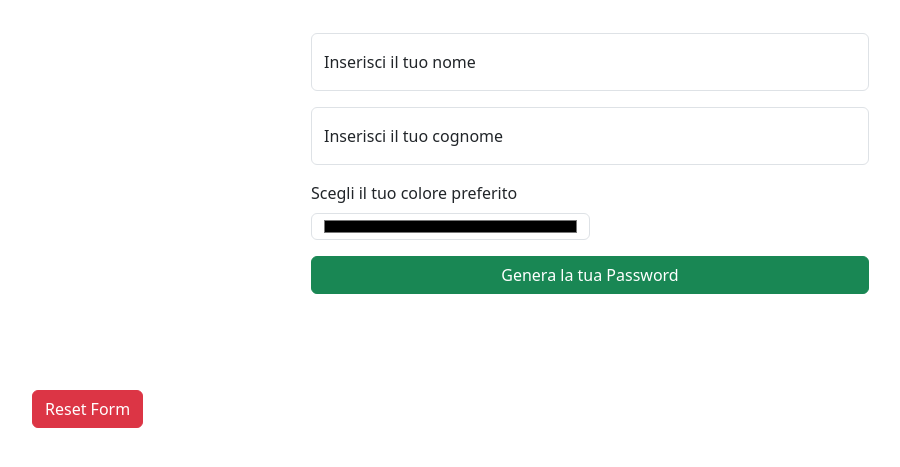
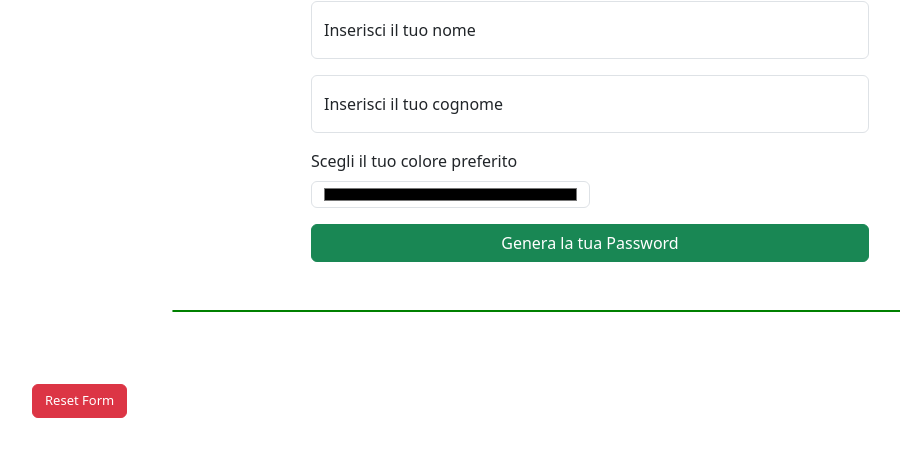
Before and after one commit to Luis-Mocha/js-pwdgen-wannabe, a plain HTML site: page index.html in a window 1280 px wide. Shown: the part 111-578 px from the top of the page, without its empty margins (50-950 px from the left). Drawn offline with nearby package versions, Linux system fonts and the light colour scheme.

Commit message:
css / Fine Esercizio

```diff
--- a/assets/css/style.css
+++ b/assets/css/style.css
@@ -4,3 +4,11 @@
         width: 50%;
     }
 }
+
+#new-password {
+    border-color: green;
+}
+
+#reset-button {
+    font-size: 13px;
+}
--- a/index.html
+++ b/index.html
@@ -12,7 +12,7 @@
     <link rel="stylesheet" href="./assets/css/style.css">
 </head>
 <body>
-    <header class="text-center my-5">
+    <header class="text-center mt-3 mb-5">
         <h1>Your new password</h1>
     </header>
 
@@ -34,11 +34,11 @@
             <button type="submit" id="form-submit" class="btn btn-success">Genera la tua Password</button>
         </form>
 
-        <div id="new-password" class="text-center my-5">
+        <div id="new-password" class="text-center my-5 card w-75 mx-auto">
 
         </div>
 
-        <button class="btn btn-danger mt-5" id="reset-button">Reset Form</button>
+        <button class="btn btn-danger mt-4" id="reset-button">Reset Form</button>
 
     </main>
 
```
